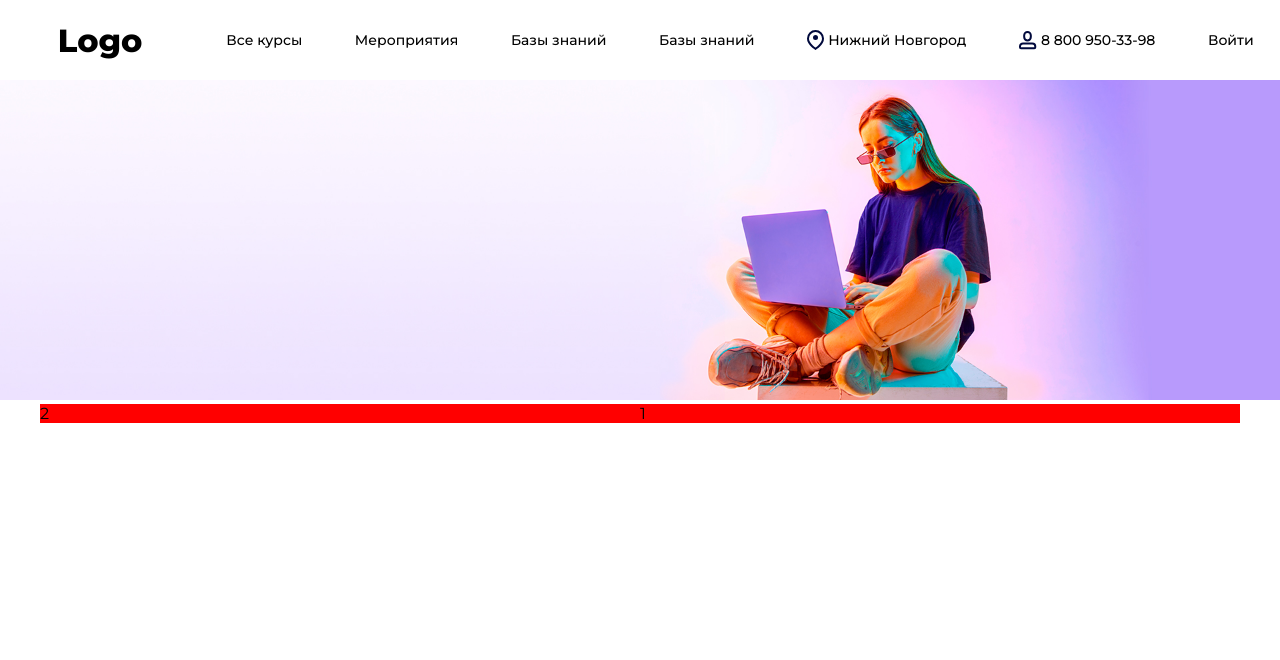
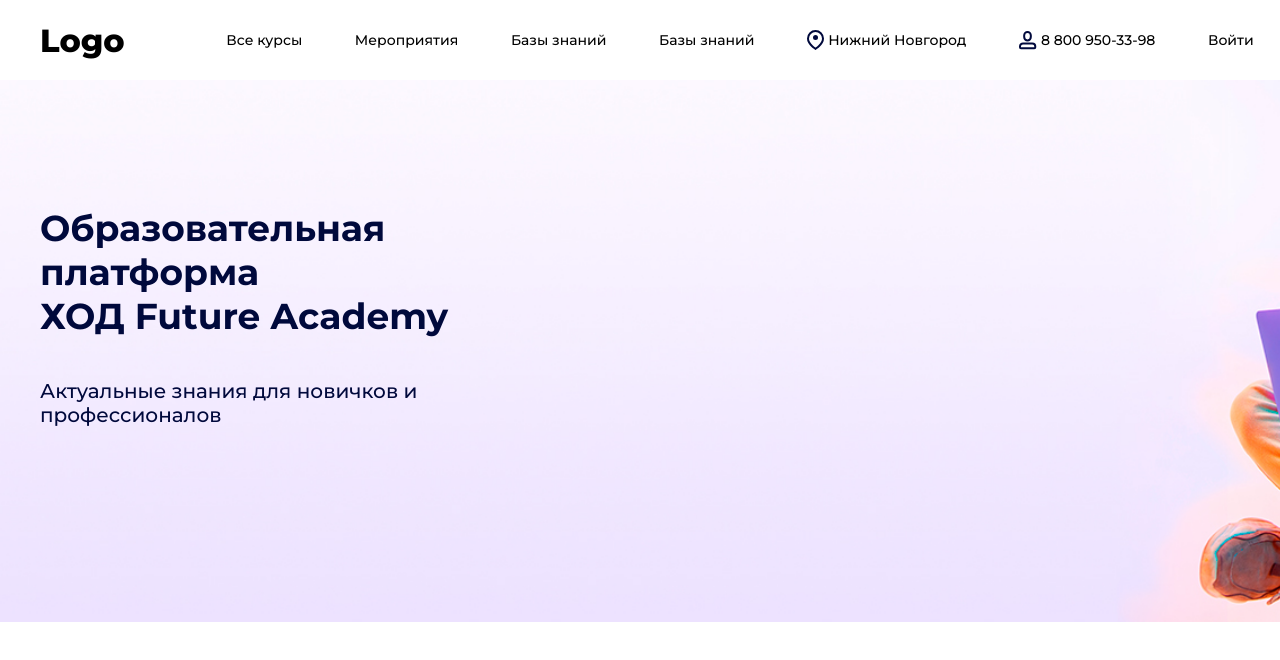
Before and after one commit to BosimovJaloliddin/future-academy, a React (Vite) app: page / in a window 1280 px wide. Shown: the top 660 px of the page. Built offline with nearby package versions, Linux system fonts and the light colour scheme.

Commit message:
add Header section

```diff
--- a/src/components/Home/Header/index.jsx
+++ b/src/components/Home/Header/index.jsx
@@ -1,14 +1,18 @@
 import { HeaderImg, Wrapper, Contents, Content } from "./style.js";
-import Img from "../../../assets/image/header-img.png";
 
 const Header = () => {
   return (
     <Wrapper>
-      <HeaderImg src={Img} />
-      <Contents className="container">
-        <Content>2</Content>
-        <Content>1</Content>
-      </Contents>
+      <HeaderImg>
+        <Contents className="container">
+          <Content bg="true">
+            <h1>Образовательная платформа</h1>
+            <h1>ХОД Future Academy</h1>
+            <p>Актуальные знания для новичков и профессионалов</p>
+          </Content>
+          <Content></Content>
+        </Contents>
+      </HeaderImg>
     </Wrapper>
   );
 };
--- a/src/components/Home/Header/style.js
+++ b/src/components/Home/Header/style.js
@@ -1,9 +1,11 @@
 import { styled } from "styled-components";
+import Img from "../../../assets/image/header-img.png";
 
-const Wrapper = styled.div`
-  position: relative;
-`;
-const HeaderImg = styled.img`
+const Wrapper = styled.div``;
+const HeaderImg = styled.div`
+  background-image: url(${Img});
+  background-repeat: no-repeat;
+  background-size: cover;
   width: 100vw;
 `;
 const Contents = styled.div`
@@ -11,7 +13,31 @@
 `;
 const Content = styled.div`
   flex: 1;
-  background-color: red;
+  padding: 126px 60px 175px 0;
+  h1 {
+    font-size: 36px;
+    font-weight: 700;
+    line-height: 44px;
+    letter-spacing: 0em;
+    text-align: left;
+    color: #00093c;
+    margin: 0;
+    padding: 0;
+
+    display: flex;
+    flex-direction: column;
+    align-items: flex-start;
+    gap: 26px;
+  }
+  p {
+    font-family: Montserrat;
+    font-size: 20px;
+    font-weight: 500;
+    line-height: 24px;
+    letter-spacing: 0em;
+    text-align: left;
+    color: #00093c;
+    margin-top: 41px;
 `;
 
 export { Wrapper, HeaderImg, Contents, Content };
--- a/src/components/Home/Navbar/style.js
+++ b/src/components/Home/Navbar/style.js
@@ -10,7 +10,7 @@
 const Logo = styled.div`
   flex: 0 0 10%;
   max-width: 10%;
-  text-align: center;
+  text-align: left;
   a {
     font-size: 32px;
     font-weight: 800;
```
